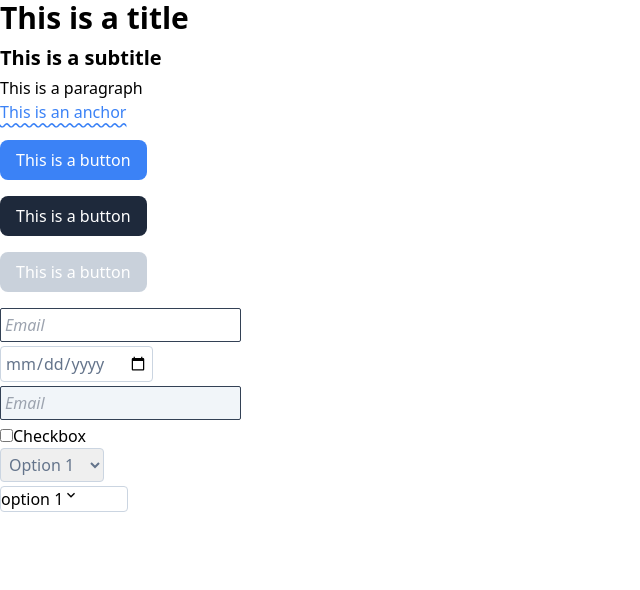
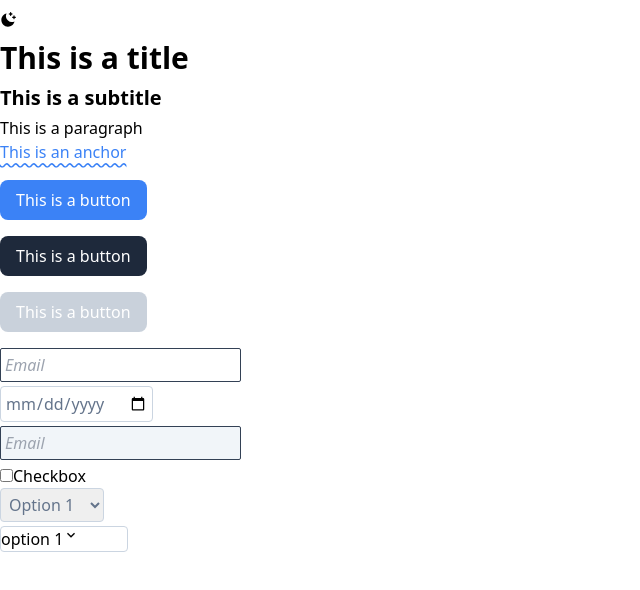
Before and after one commit to SalmanMahmud129/tailwind-course-next, a Next.js app: page / in a window 1280 px wide. Shown: the top 590 px of the page, without its empty margins (0-640 px from the left). Built offline with nearby package versions, Linux system fonts and the light colour scheme; a web font is replaced by a local one.

Commit message:
dark mode

```diff
--- /dev/null
+++ b/features/common/modules/Header/Header.js
@@ -0,0 +1,39 @@
+import { useEffect, useState } from "react"
+import { Moon } from "./icons/Moon"
+import { Sun } from "./icons/Sun"
+
+function Header() {
+    const size = '40px'
+
+    const [darkMode, setDarkMode]= useState(undefined)
+
+    const switchMode = () => {
+        setDarkMode(!darkMode)
+    }
+
+    useEffect(() => {
+        if(darkMode) {
+            localStorage.setItem("darkMode", "true")
+            window.document.documentElement.classList.add('dark')
+        } else if (darkMode === false){
+            localStorage.setItem("darkMode", "false")
+            window.document.documentElement.classList.remove('dark')
+        } else{
+            setDarkMode(localStorage.getItem("darkMode") === "true")
+        }
+    }, [darkMode])
+  return (
+    <header className="flex items-center justify-end w-full p-4">
+        <div className="transition cursor-pointer hover:text-blue-600" onClick={switchMode}>
+            {!darkMode ? (
+                <Moon window={size} height={size}/>
+            ) : (
+                <Sun width={size} height={size} />
+            )}
+
+        </div>
+    </header>
+  )
+}
+
+export default Header
--- /dev/null
+++ b/features/common/modules/Header/icons/Moon.js
@@ -0,0 +1,9 @@
+
+
+
+
+  export function Moon(props) {
+    return (
+      <svg xmlns="http://www.w3.org/2000/svg" width="1em" height="1em" viewBox="0 0 24 24" {...props}><path fill="currentColor" d="M9.822 2.238a9 9 0 0 0 11.94 11.94C20.768 18.654 16.775 22 12 22C6.477 22 2 17.523 2 12c0-4.775 3.346-8.768 7.822-9.762zm8.342.053L19 2.5v1l-.836.209a2 2 0 0 0-1.455 1.455L16.5 6h-1l-.209-.836a2 2 0 0 0-1.455-1.455L13 3.5v-1l.836-.209A2 2 0 0 0 15.29.836L15.5 0h1l.209.836a2 2 0 0 0 1.455 1.455zm5 5L24 7.5v1l-.836.209a2 2 0 0 0-1.455 1.455L21.5 11h-1l-.209-.836a2 2 0 0 0-1.455-1.455L18 8.5v-1l.836-.209a2 2 0 0 0 1.455-1.455L20.5 5h1l.209.836a2 2 0 0 0 1.455 1.455z"></path></svg>
+    )
+  }
--- /dev/null
+++ b/features/common/modules/Header/icons/Sun.js
@@ -0,0 +1,5 @@
+export function Sun(props) {
+    return (
+      <svg xmlns="http://www.w3.org/2000/svg" width="1em" height="1em" viewBox="0 0 24 24" {...props}><path fill="currentColor" d="M12 5q-.425 0-.713-.288T11 4V2q0-.425.288-.713T12 1q.425 0 .713.288T13 2v2q0 .425-.288.713T12 5Zm4.95 2.05q-.275-.275-.275-.687t.275-.713l1.4-1.425q.3-.3.712-.3t.713.3q.275.275.275.7t-.275.7L18.35 7.05q-.275.275-.7.275t-.7-.275ZM20 13q-.425 0-.713-.288T19 12q0-.425.288-.713T20 11h2q.425 0 .713.288T23 12q0 .425-.288.713T22 13h-2Zm-8 10q-.425 0-.713-.288T11 22v-2q0-.425.288-.713T12 19q.425 0 .713.288T13 20v2q0 .425-.288.713T12 23ZM5.65 7.05l-1.425-1.4q-.3-.3-.3-.725t.3-.7q.275-.275.7-.275t.7.275L7.05 5.65q.275.275.275.7t-.275.7q-.3.275-.7.275t-.7-.275Zm12.7 12.725l-1.4-1.425q-.275-.3-.275-.713t.275-.687q.275-.275.688-.275t.712.275l1.425 1.4q.3.275.288.7t-.288.725q-.3.3-.725.3t-.7-.3ZM2 13q-.425 0-.713-.288T1 12q0-.425.288-.713T2 11h2q.425 0 .713.288T5 12q0 .425-.288.713T4 13H2Zm2.225 6.775q-.275-.275-.275-.7t.275-.7L5.65 16.95q.275-.275.687-.275t.713.275q.3.3.3.713t-.3.712l-1.4 1.4q-.3.3-.725.3t-.7-.3ZM12 18q-2.5 0-4.25-1.75T6 12q0-2.5 1.75-4.25T12 6q2.5 0 4.25 1.75T18 12q0 2.5-1.75 4.25T12 18Z"></path></svg>
+    )
+  }
--- /dev/null
+++ b/features/common/modules/Header/index.js
@@ -0,0 +1 @@
+export {default} from './Header'
--- a/pages/_document.js
+++ b/pages/_document.js
@@ -2,9 +2,9 @@ import { Html, Head, Main, NextScript } from 'next/document'
 
 export default function Document() {
   return (
-    <Html lang="en">
+    <Html lang="en" className='dark'>
       <Head />
-      <body>
+      <body className='dark:bg-slate-900 dark:text-white'>
         <Main />
         <NextScript />
       </body>
--- a/pages/index.js
+++ b/pages/index.js
@@ -6,6 +6,7 @@ import { Inter } from 'next/font/google'
 import styles from '@/styles/Home.module.css'
 import { useState } from 'react';
 import { ArrowDown } from './arrowdown';
+import Header from '@/features/common/modules/Header';
 const inter = Inter({ subsets: ['latin'] })
 
 export default function Home() {
@@ -18,6 +19,7 @@ export default function Home() {
   }
   return (
     <div>
+      <Header />
       <h1>This is a title</h1>
       <h2>This is a subtitle</h2>
       <p className='text-base'>This is a paragraph</p>
--- a/tailwind.config.js
+++ b/tailwind.config.js
@@ -1,5 +1,6 @@
 /** @type {import('tailwindcss').Config} */
 module.exports = {
+  darkMode: 'class',
   content: [
     "./app/**/*.{js,ts,jsx,tsx}",
     "./pages/**/*.{js,ts,jsx,tsx}",
```
